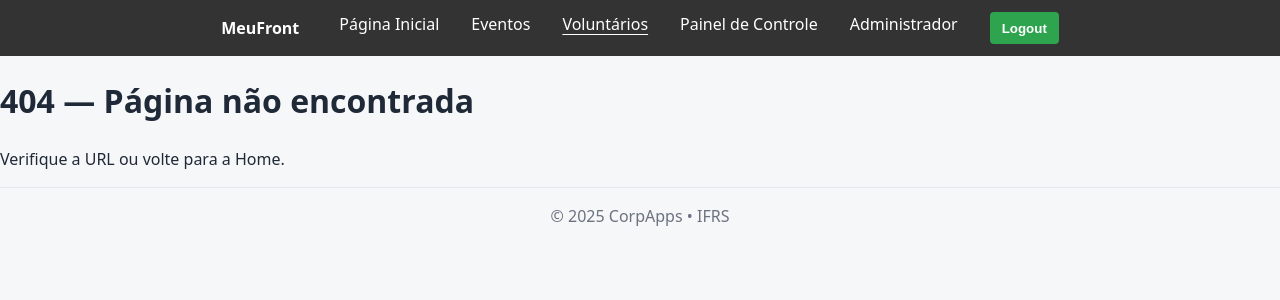
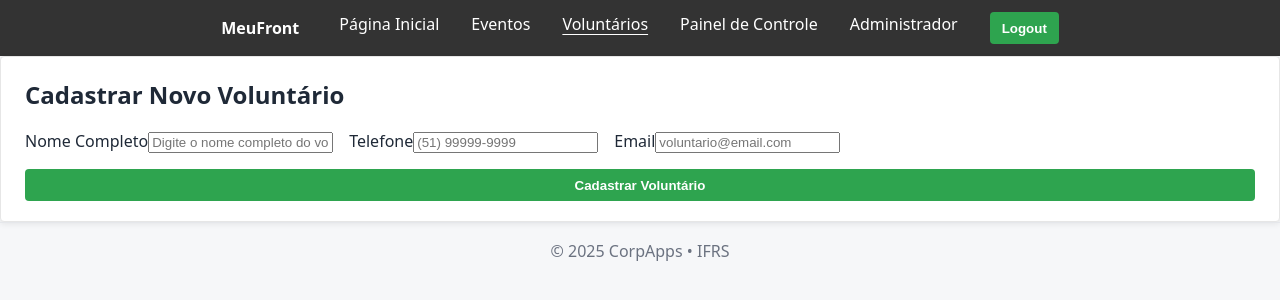
Before and after one commit to jeancdt/ProvaP1, a React (Vite) app in the folder front-auth/: page /volunteers/create in a window 1280 px wide. Before the commit this address had no page. Shown: the top 300 px of the page. Built offline with nearby package versions, Linux system fonts and the light colour scheme; sample sign-in values are in the browser's storage.

Commit message:
feat: adicionadas rotas para a página de voluntários e criação de voluntários no App.jsx

```diff
--- a/front-auth/src/App.jsx
+++ b/front-auth/src/App.jsx
@@ -10,6 +10,8 @@ import Dashboard from "./pages/Dashboard";
 import Admin from "./pages/Admin";
 import Events from "./pages/Events";
 import CreateEvent from "./pages/CreateEvent";
+import Volunteers from "./pages/Volunteers";
+import CreateVolunteer from "./pages/CreateVolunteer";
 
 function NotFound() {
   return (
@@ -58,6 +60,24 @@ const router = createBrowserRouter([
           </RequireAuth>
         ),
       },
+      {
+        path: "volunteers",
+        element: (
+          <RequireAuth>
+            <Volunteers />
+          </RequireAuth>
+        ),
+      },
+      {
+        path: "volunteers/create",
+        element: (
+          <RequireAuth>
+            <RequireRole role="admin">
+              <CreateVolunteer />
+            </RequireRole>
+          </RequireAuth>
+        ),
+      },
       { path: "*", element: <NotFound /> },
     ],
   },
```
